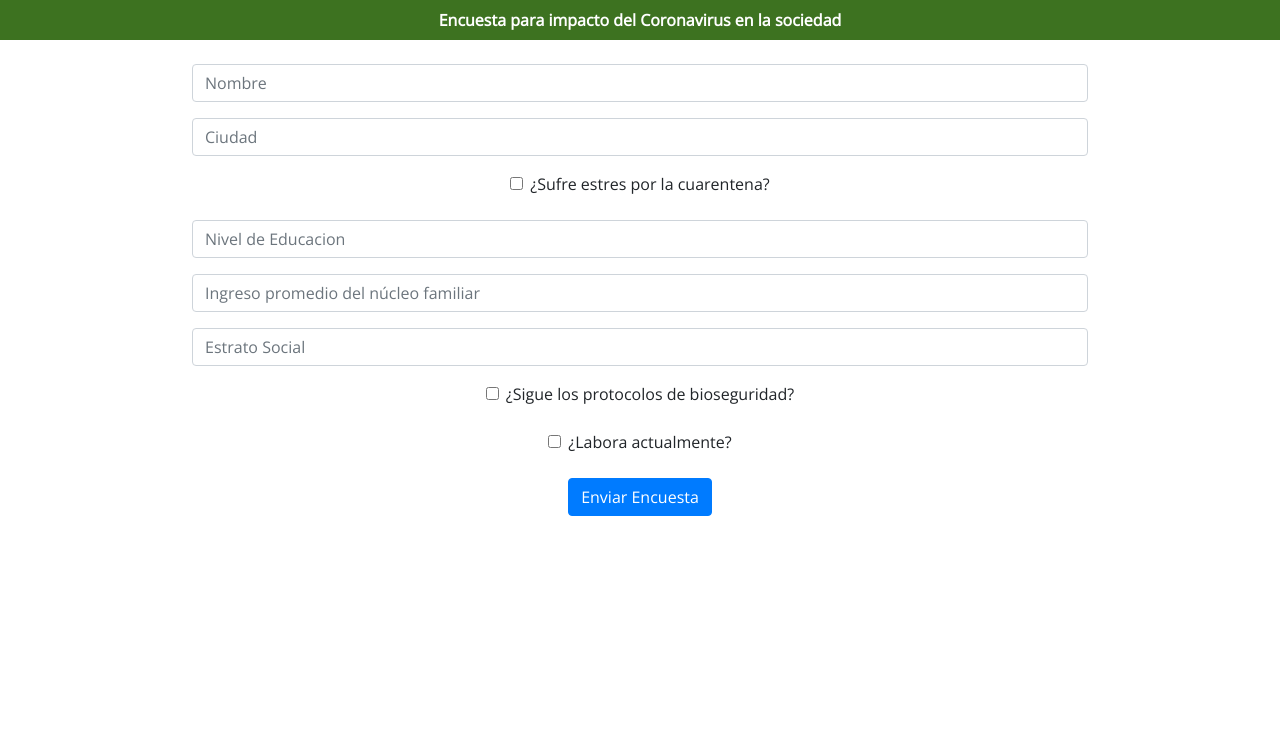
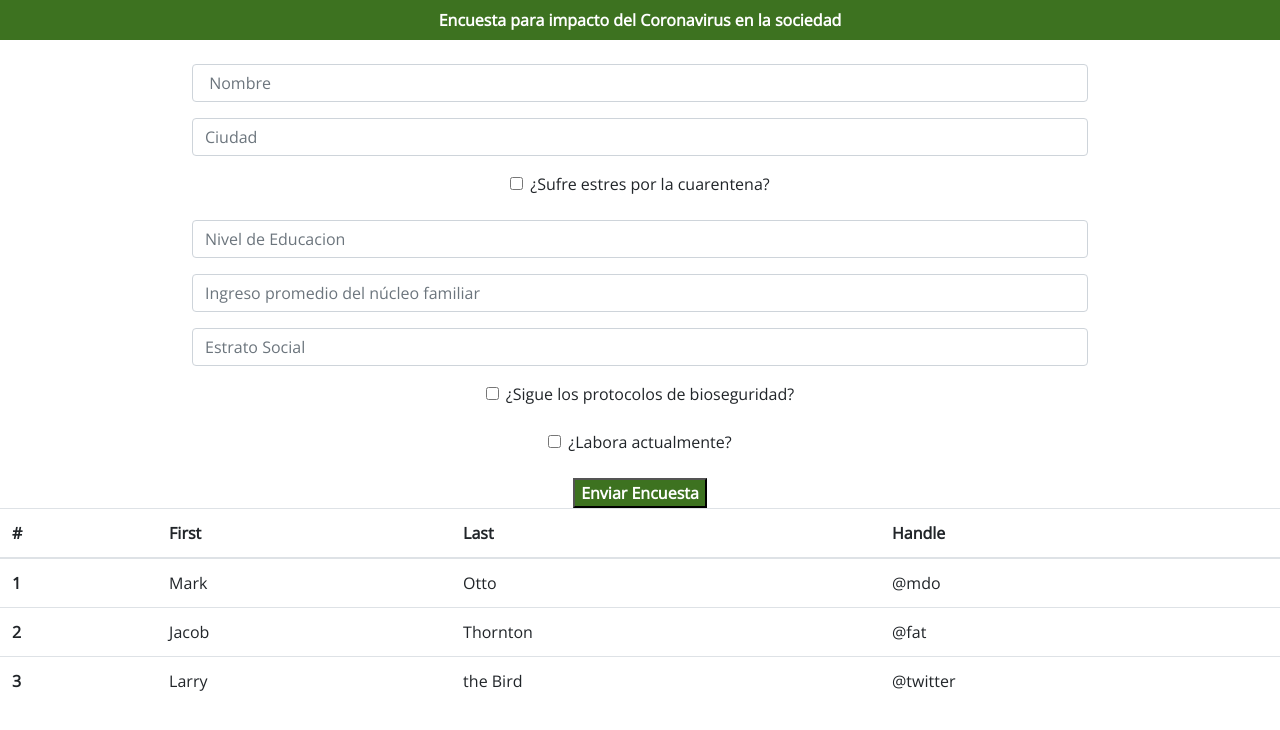
Before and after one commit to jufegare000/back-bone-encuesta, a website: page index.html in a window 1280 px wide. Drawn offline with nearby package versions, Linux system fonts and the light colour scheme.

Commit message:
datos listos para poblar tabla

```diff
--- a/index.html
+++ b/index.html
@@ -28,9 +28,10 @@
 	</nav>
 	<div align="center">
 		<br>
+
 		<form style="text-align: center; width: 70%;">
 			<div class="form-group">
-				<input type="email" class="form-control" id="nombre" aria-describedby="emailHelp" placeholder="Nombre">
+				<input type="text" class="form-control" id="nombre" placeholder=" Nombre">
 			</div>
 			<div class="form-group">
 				<input type="text" class="form-control" id="ciudad" placeholder="Ciudad">
@@ -63,7 +64,11 @@
 				<br>
 			</div>
 			<br>
-			<button type="submit" class="btn btn-primary">Enviar Encuesta</button>
+			<div class="boton1" id="botonEnviar">
+				<button id="enviar" class="enviar"
+					style="background-color: #3d7220; color: white; font-weight: bold;">Enviar
+					Encuesta</button>
+			</div>
 		</form>
 	</div>
 	<script src="https://cdnjs.cloudflare.com/ajax/libs/popper.js/1.12.9/umd/popper.min.js"
@@ -80,6 +85,36 @@
 	<script src="js/backbone/models/encuesta.js"></script>
 	<script src="js/backbone/views/encuestaV.js"></script>
 	<script src="js/backbone/collections/listaEncuestas.js"></script>
+	<table class="table">
+		<thead>
+			<tr>
+				<th scope="col">#</th>
+				<th scope="col">First</th>
+				<th scope="col">Last</th>
+				<th scope="col">Handle</th>
+			</tr>
+		</thead>
+		<tbody>
+			<tr>
+				<th scope="row">1</th>
+				<td>Mark</td>
+				<td>Otto</td>
+				<td>@mdo</td>
+			</tr>
+			<tr>
+				<th scope="row">2</th>
+				<td>Jacob</td>
+				<td>Thornton</td>
+				<td>@fat</td>
+			</tr>
+			<tr>
+				<th scope="row">3</th>
+				<td>Larry</td>
+				<td>the Bird</td>
+				<td>@twitter</td>
+			</tr>
+		</tbody>
+	</table>
 </body>
 
 </html>
--- a/public/js/backbone/views/encuestaV.js
+++ b/public/js/backbone/views/encuestaV.js
@@ -1,8 +1,29 @@
 var encuestaV = Backbone.View.extend({
-    el: '#app',
-    initialize: function () {
-        //app.encuestasX.fetch();
+    events: {
+        'click .enviar': 'enviarForm'
+    },
+    enviarForm: function (e) {
+        e.preventDefault();
+        console.log($('#nombre').val());
+        console.log($('#ciudad').val());
+        console.log($('#estres').prop('checked'));
+        console.log($('#nivel').val());
+        console.log($('#ingresos').val());
+        console.log($('#estrato').val());
+        console.log($('#protocolos').prop('checked'));
+        console.log($('#labora').prop('checked'));
+
+        var encuestaNueva = new Encuesta({
+            nombre: $('#nombre').val(),
+            estres: $('#estres').prop('checked'),
+            nivel: $('#nivel').val(),
+            estrato: $('#estrato').val(),
+            protocolos: $('#protocolos').prop('checked'),
+            labora: $('#labora').prop('checked')
+        })
+        encuestasX.add(encuestaNueva);
+        console.log(encuestasX.toJSON());
     }
 });
 
-var appView = new encuestaV();
+var vmm = new encuestaV({ el: $('#botonEnviar') });
```
